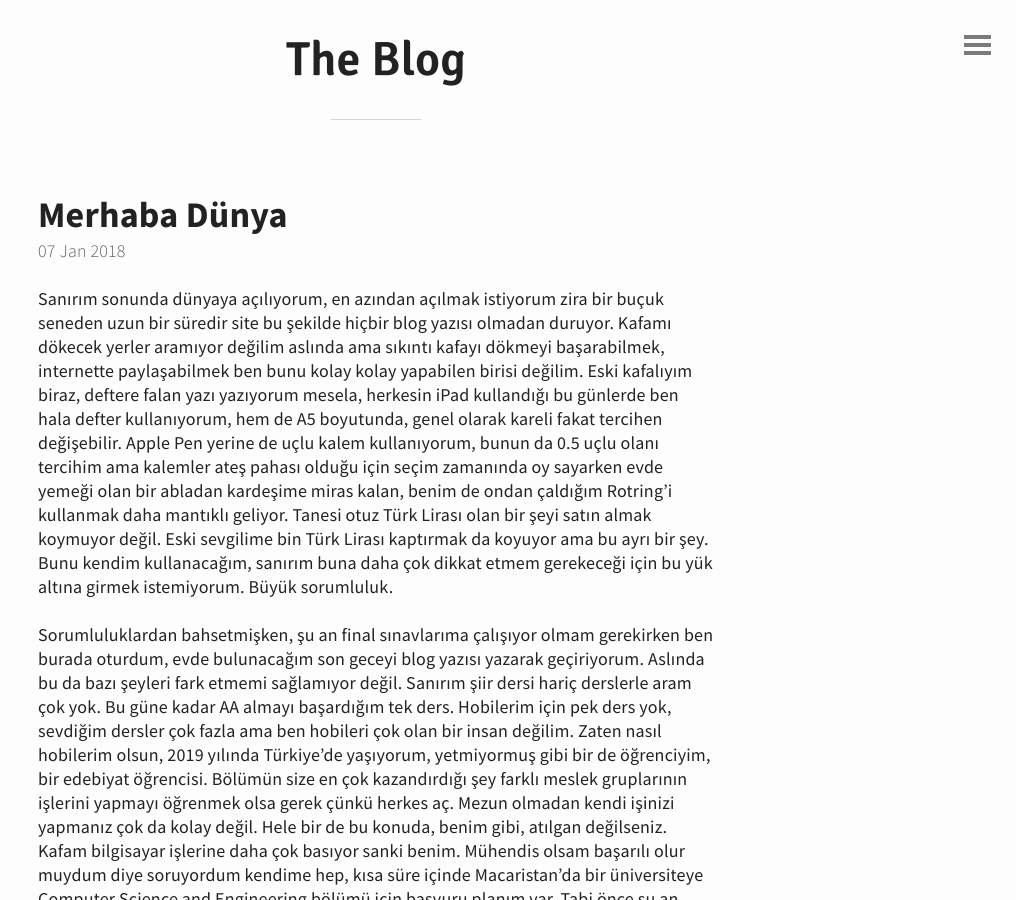
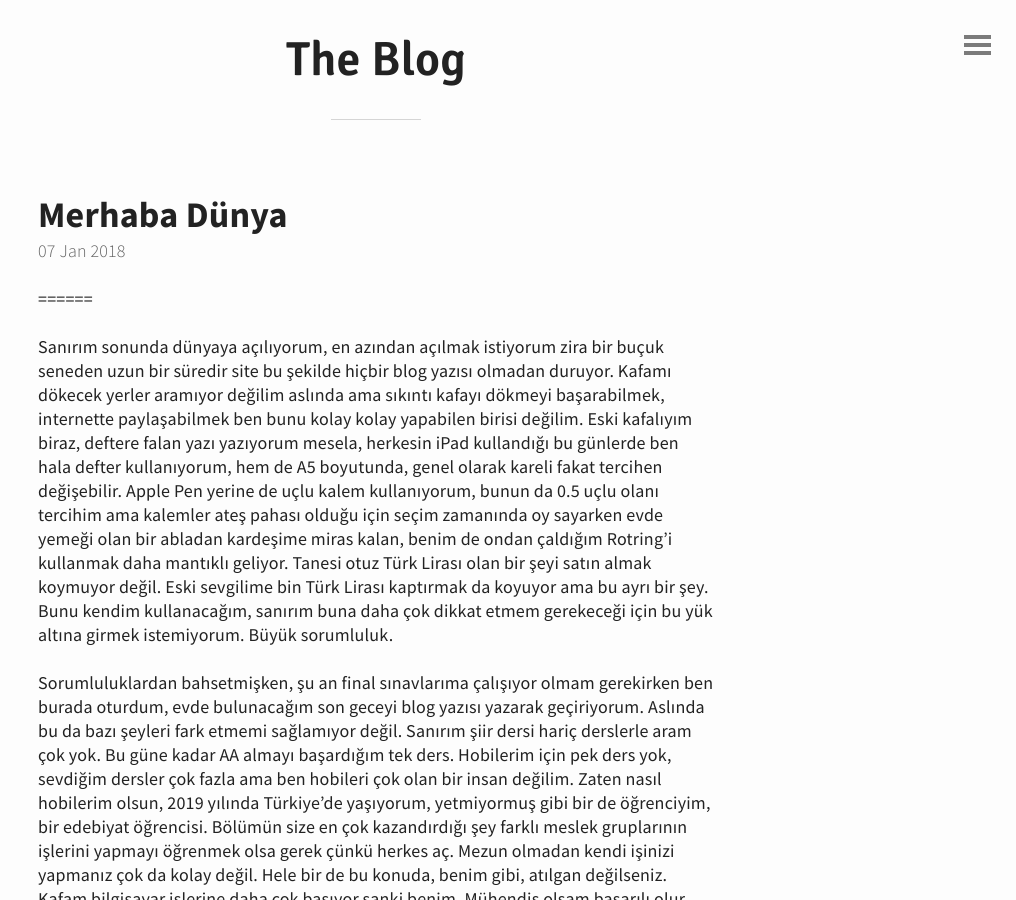
Before and after one commit to burraksumer/Blog, a Jekyll site: the page built from _posts/2018-01-07-merhabadunya.md, in a window 1280 px wide and 900 px high. Shown: the whole window, without its empty margins (264-1280 px from the left). Built offline with Jekyll 4.4.1, drawn with Linux system fonts in a browser that asks for light colours.

```diff
--- a/_posts/2018-01-07-merhabadunya.md
+++ b/_posts/2018-01-07-merhabadunya.md
@@ -3,6 +3,8 @@ layout: post
 title:  "Merhaba Dünya"
 date:   2018-01-07
 ---
+
+======
 
 Sanırım sonunda dünyaya açılıyorum, en azından açılmak istiyorum zira bir buçuk seneden uzun bir süredir site bu şekilde hiçbir blog yazısı olmadan duruyor. Kafamı dökecek yerler aramıyor değilim aslında ama sıkıntı kafayı dökmeyi başarabilmek, internette paylaşabilmek ben bunu kolay kolay yapabilen birisi değilim. Eski kafalıyım biraz, deftere falan yazı yazıyorum mesela, herkesin iPad kullandığı bu günlerde ben hala defter kullanıyorum, hem de A5 boyutunda, genel olarak kareli fakat tercihen değişebilir. Apple Pen yerine de uçlu kalem kullanıyorum, bunun da 0.5 uçlu olanı tercihim ama kalemler ateş pahası olduğu için seçim zamanında oy sayarken evde yemeği olan bir abladan kardeşime miras kalan, benim de ondan çaldığım Rotring'i kullanmak daha mantıklı geliyor. Tanesi otuz Türk Lirası olan bir şeyi satın almak koymuyor değil. Eski sevgilime bin Türk Lirası kaptırmak da koyuyor ama bu ayrı bir şey. Bunu kendim kullanacağım, sanırım buna daha çok dikkat etmem gerekeceği için bu yük altına girmek istemiyorum. Büyük sorumluluk.
 
@@ -12,16 +14,12 @@ Eskiden gitar çalardım, küçükken öğrenmiştim. Uzun süre çalmayınca un
 
 
 >**Ahh young louve**
-
 >**How can ye be sea fair**
-
 >**How can ye shine sea red**
-
 >**And**
-
 >**How do thou shalt be so immortal**
 
-Haha, gerçekten kalbimi en çok kıran şiiri öylece paylaşacağımı mı düşündünüz? Üzgünüm, onu paylaşmak için kalbim gerçekten fazlasıyla kırık ama bu şiiri de Deniz Akçaoğlu ile konuşurken iki dakika da yazmıştım ve bunu da kimse ile paylaşmadım. Yani aramızdaki özel bağ devam ediyor, merak etme. Sadece, ben Tristram Shandy'yi sevmiştim. Umarım sen de beni seversin. Günümüz gençleri gibi YouTube videoları yapmıyorum, RSS ile takip edebileceğiniz bir blog yayınlıyorum. Tıpkı tarihteki ilk blogger olduğunu iddia ettiğim kişi gibi, doğru bildiniz ***T. S.***
+Haha, gerçekten kalbimi en çok kıran şiiri öylece paylaşacağımı mı düşündünüz? Üzgünüm, onu paylaşmak için kalbim gerçekten fazlasıyla kırık ama bu şiiri de Deniz Akçaoğlu ile konuşurken iki dakika da yazmıştım ve bunu da kimse ile paylaşmadım. Yani aramızdaki özel bağ devam ediyor, merak etme. Sadece, ben Tristram Shandy'yi sevmiştim. Umarım sen de beni seversin. Günümüz gençleri gibi YouTube videoları yapmıyorum, RSS ile takip edebileceğiniz bir blog yayınlıyorum. Tıpkı tarihteki ilk blogger olduğunu iddia ettiğim kişi gibi, doğru bildiniz **T. S.**
 
 Şair gençlerin aşkına şahit olmuş ve gerçekten bu duygu, bu tutku hakkında bir şeyler yazmak istemiş sanırım. Şiir hakkında düşüncelerinizi duymayı isterim. Tabi bana ulaşabilirseniz.
 * (Anasayfada linkler var, kolaylıkla ulaşabilirsiniz.)
```
